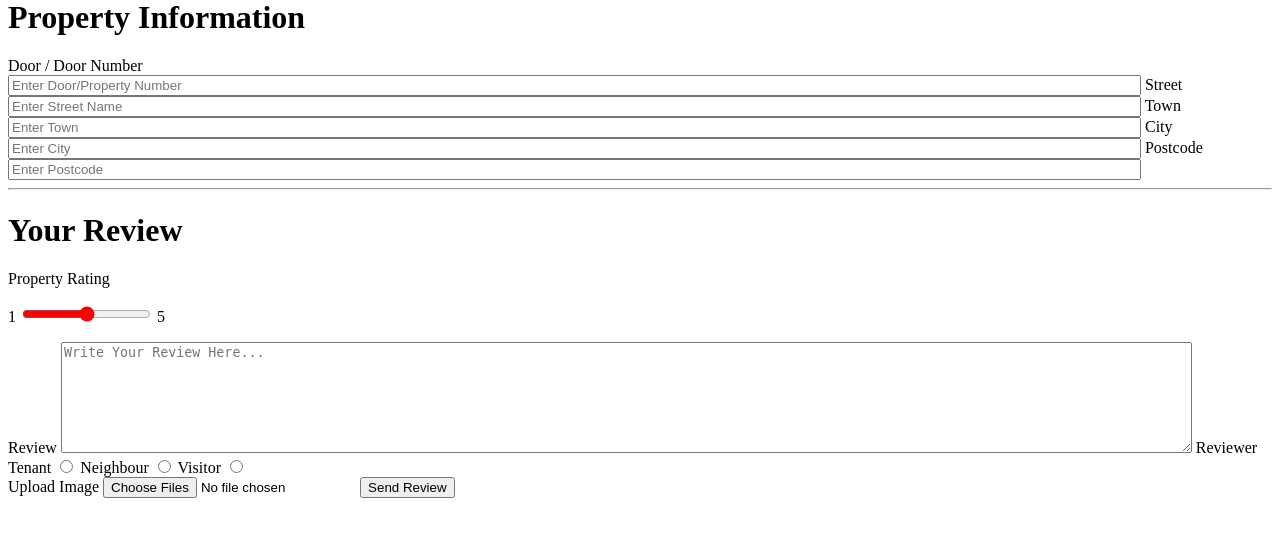
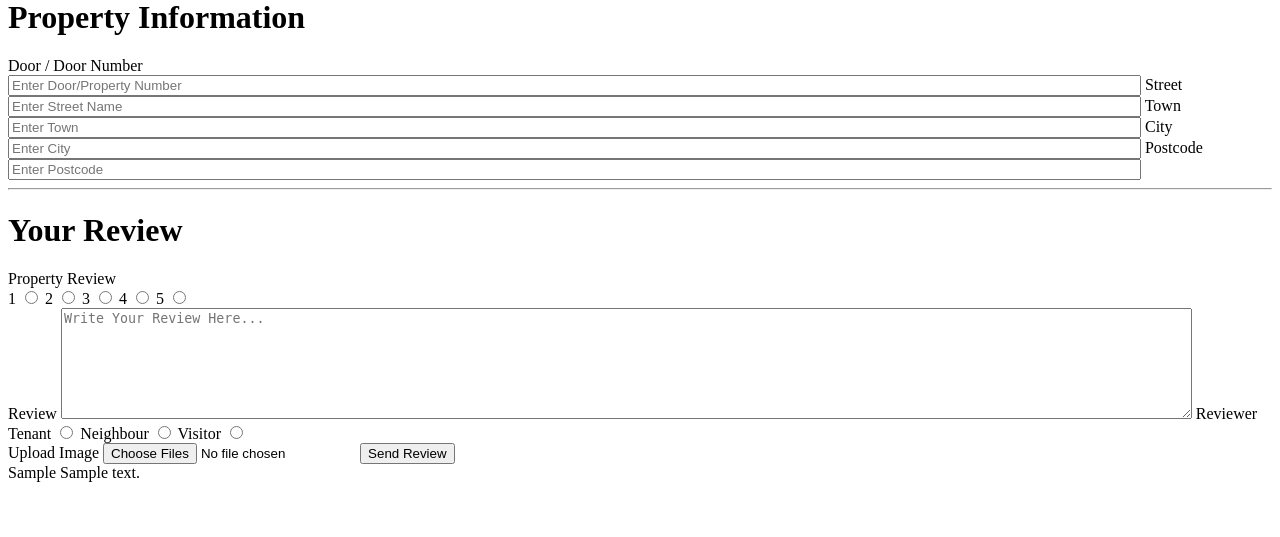
Before and after one commit to SinclairPythonAkoto/PythonRefactoring, a Flask app: template db_models/templates/writeReview.html in a window 1280 px wide. Shown: the part 81-618 px from the top of the page. Run offline with Flask 2, Linux system fonts and the light colour scheme; the template is opened without the code that fills it: most values are stand-ins (such as "Sample title", 1, 10 or a date in 2020).

Commit message:
logic to dynamically add property reviews added into Flask app

```diff
--- a/db_models/templates/writeReview.html
+++ b/db_models/templates/writeReview.html
@@ -7,7 +7,7 @@
 </head>
 <body>
     <h1>Write A Review</h1>
-    <form>
+    <form action="{{ url_for('write_review') }}" method="post">
         <h1>Property Information</h1>
 	<label for="propertyNumber">Door / Door Number</label>
 	<input type="text" placeholder="Enter Door/Property Number" name="propertyNumber" style="width:89%" required/>
@@ -21,9 +21,20 @@
 	<input type="text" placeholder="Enter Postcode" name="postcode" style="width:89%" required/>
 	<hr/>
 	<h1>Your Review</h1>
-	<label for="rating">Property Rating</label>
-	<p>1 <input type="range" id="rating" min="1" max="5" style="accent-color:red"/> 5</p>
-	<label for=writeReview">Review</label>
+	<label for="propertyReview">Property Review</label>
+	<div>
+	    <label for="rating1">1</label>
+	    <input type="radio" id="rating1" value="1" name="propertyrating"/>
+	    <label for="rating2">2</label>
+	    <input type="radio" id="rating2" value="2" name="propertyrating"/>
+            <label for="rating3">3</label>
+	    <input type="radio" id="rating3" value="3" name="propertyrating"/>
+            <label for="rating4">4</label>
+	    <input type="radio" id="rating4" value="4" name="propertyrating"/>
+            <label for="rating5">5</label>
+	    <input type="radio" id="rating5" value="5" name="propertyrating"/>
+	</div>
+	<label for="writeReview">Review</label>
 	<textarea placeholder="Write Your Review Here..." rows="7" cols="60" name="reviewText" style="width:89%" required></textarea>
 	<label for="reviewer">Reviewer</label>
 	<div>
@@ -38,5 +49,6 @@
 	<input type="file" id="imgUpload" name="imgUpload" multiple/>
 	<button type="submit">Send Review</button>
     </form>
+    {{ get_user_property }} {{ user_review }}
 </body>
 </html>
```
Also changed, not shown: 1 other file.
